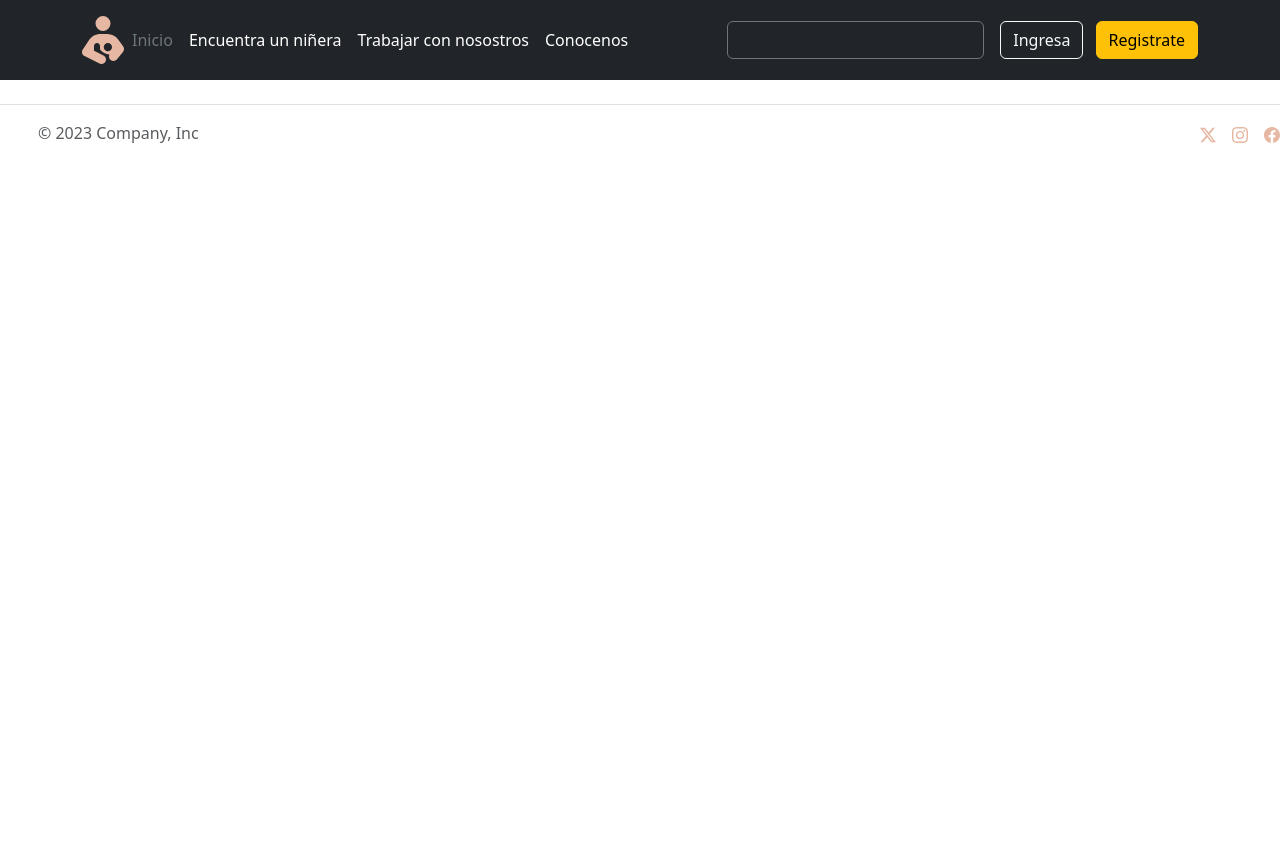
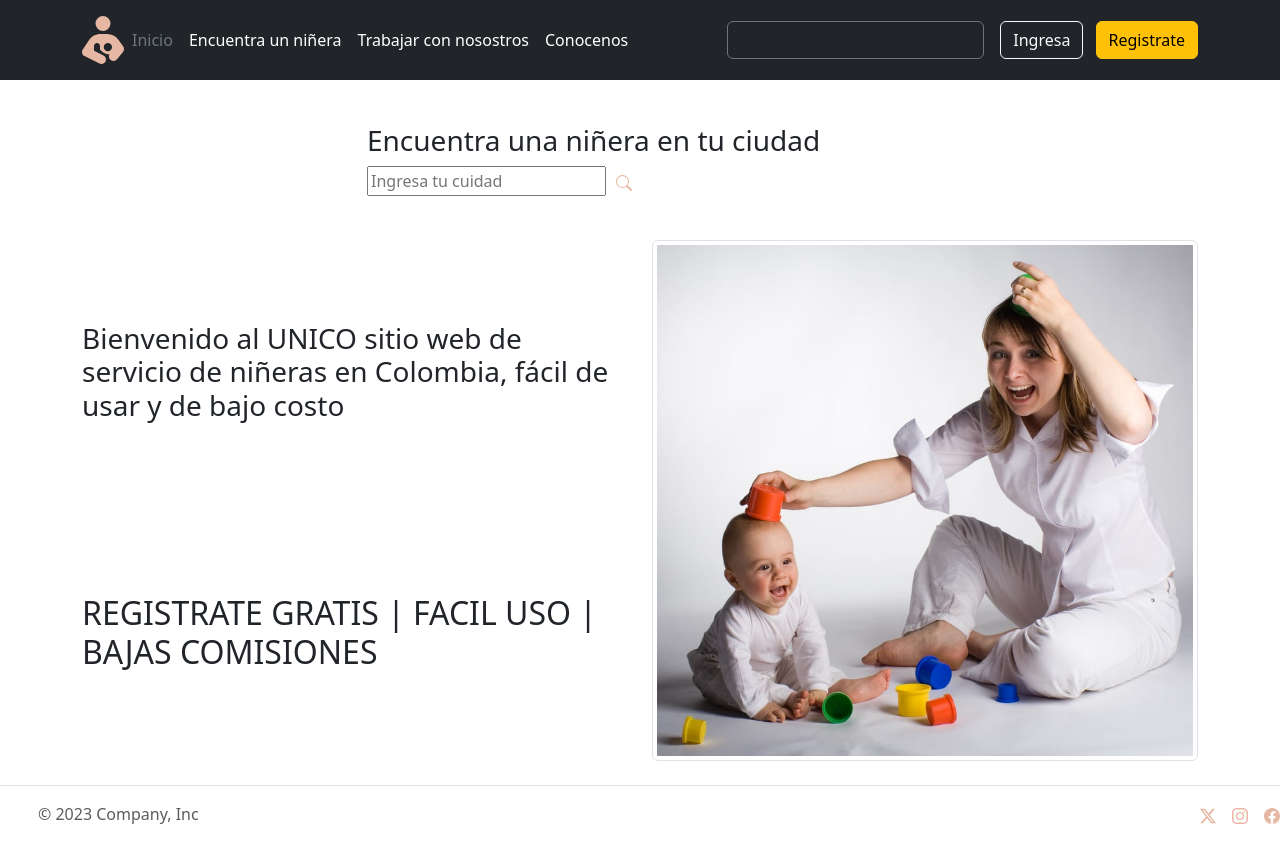
Before and after one commit to andresorozco1624/Actividad4_Adso, a plain HTML site: page index.html in a window 1280 px wide. Before the commit the page ends 800 px from the top, so only its background shows below. Drawn offline with nearby package versions, Linux system fonts and the light colour scheme.

Commit message:
Se modifica la pagina de inicio

```diff
--- a/index.html
+++ b/index.html
@@ -9,12 +9,7 @@
         integrity="sha384-T3c6CoIi6uLrA9TneNEoa7RxnatzjcDSCmG1MXxSR1GAsXEV/Dwwykc2MPK8M2HN" crossorigin="anonymous">
     <link rel="stylesheet" href="style/style.css">
 
-    <link rel="apple-touch-icon" href="/docs/5.3/assets/img/favicons/apple-touch-icon.png" sizes="180x180">
-    <link rel="icon" href="/docs/5.3/assets/img/favicons/favicon-32x32.png" sizes="32x32" type="image/png">
-    <link rel="icon" href="/docs/5.3/assets/img/favicons/favicon-16x16.png" sizes="16x16" type="image/png">
-    <link rel="manifest" href="/docs/5.3/assets/img/favicons/manifest.json">
-    <link rel="mask-icon" href="/docs/5.3/assets/img/favicons/safari-pinned-tab.svg" color="#712cf9">
-    <link rel="icon" href="/docs/5.3/assets/img/favicons/favicon.ico">
+
     <meta name="theme-color" content="#712cf9">
 </head>
 
@@ -46,6 +41,36 @@
         </div>
     </header>
 
+    <div class="container">
+        <div class="row justify-content-center align-items-center" style="height: 10em;">
+            <div class="col-6">
+                <h3>Encuentra una niñera en tu ciudad</h3>
+                <input type="search" name="searchTown" id="searchTown" placeholder="Ingresa tu cuidad" >
+                <button type="submit" style="border: transparent; background: none;" ><svg xmlns="http://www.w3.org/2000/svg" width="16" height="16" fill="currentColor" class="bi bi-search" viewBox="0 0 16 16">
+                    <path d="M11.742 10.344a6.5 6.5 0 1 0-1.397 1.398h-.001c.03.04.062.078.098.115l3.85 3.85a1 1 0 0 0 1.415-1.414l-3.85-3.85a1.007 1.007 0 0 0-.115-.1zM12 6.5a5.5 5.5 0 1 1-11 0 5.5 5.5 0 0 1 11 0z"/>
+                  </svg>
+                </button>
+            </div>
+
+        </div>
+        <div class="row" >
+            <div class="col-6 d-flex flex-wrap align-items-center">
+                <h3>Bienvenido al UNICO sitio web de servicio de niñeras en Colombia, fácil de usar y de bajo costo</h3>
+                <h2>REGISTRATE GRATIS | FACIL USO | BAJAS COMISIONES </h2>
+            </div>
+            <div class="col-6">
+                <img src="Images/OIP.jpeg" class="img-fluid img-thumbnail" alt="" srcset="">
+            </div>
+        </div>
+        <div class="row">
+
+        </div>
+        <div class="row">
+
+        </div>
+
+    </div>
+
 
     <footer class="d-flex flex-wrap justify-content-between align-items-center py-3 my-4 border-top">
         <div class="col-md-4 d-flex align-items-center">
@@ -69,6 +94,7 @@
         </ul>
       </footer>
 
+
     <script src="https://cdn.jsdelivr.net/npm/bootstrap@5.3.2/dist/js/bootstrap.bundle.min.js"
         integrity="sha384-C6RzsynM9kWDrMNeT87bh95OGNyZPhcTNXj1NW7RuBCsyN/o0jlpcV8Qyq46cDfL"
         crossorigin="anonymous"></script>
```
Also changed, not shown: Images/OIP.jpeg (added).
